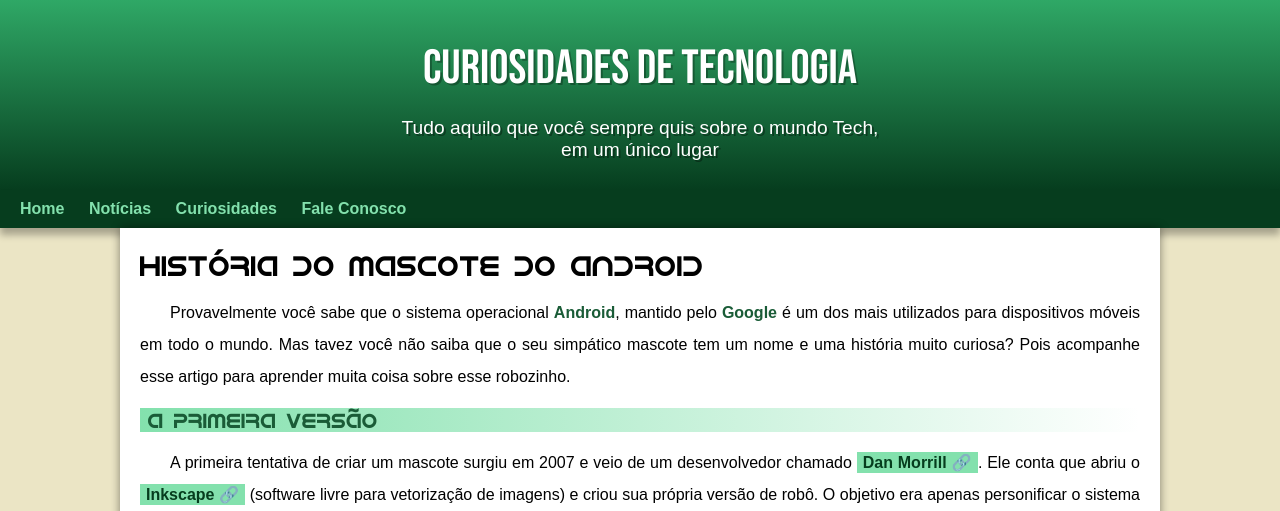
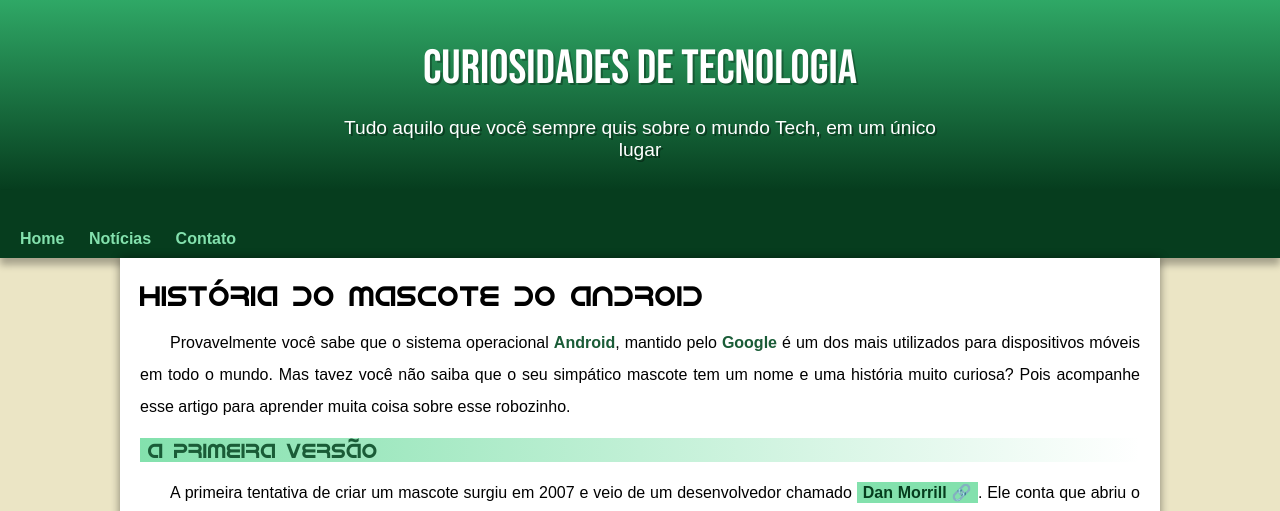
Before and after one commit to luiscorreia01/projeto-android, a plain HTML site: page index.html.html in a window 1280 px wide. Shown: the top 511 px of the page. Drawn offline with Linux system fonts and the light colour scheme.

Commit message:
adaptado celular

```diff
--- a/estilo/style.css
+++ b/estilo/style.css
@@ -51,7 +51,7 @@ header > h1{
     font-family: var(--fonte-destaque);
     font-weight: normal;
     font-size: 3em;
-    margin-bottom: 20px;
+    padding-bottom: 20px;
     text-shadow: 2px 2px 0px rgba(0, 0, 0, 0.29);
 
 }
@@ -61,18 +61,19 @@ header > p{
     color: white;
     font-family: var(--fonte-padrao);
     font-size: 1.2em;
-    max-width: 500px;
+    max-width: 600px;
     padding: 0px 10px 0px 10px;
     margin: auto;
+    padding-bottom: 50px;
     text-shadow: 2px 2px 0px rgba(0, 0, 0, 0.356);
 
 
 }
 
 nav{
-
     background-color: var(--cor5);
     padding: 10px;
+    padding-top: 40px;
     box-shadow: 0px 7px 7px rgba(0, 0, 0, 0.292);
 
 }
--- a/index.html.html
+++ b/index.html.html
@@ -15,8 +15,7 @@
     <nav>
         <a href="#">Home</a>
         <a href="#">Notícias</a>
-        <a href="#">Curiosidades</a>
-        <a href="#">Fale Conosco</a>
+        <a href="#">Contato</a>
     </nav>
     <main>
         <article>
```
